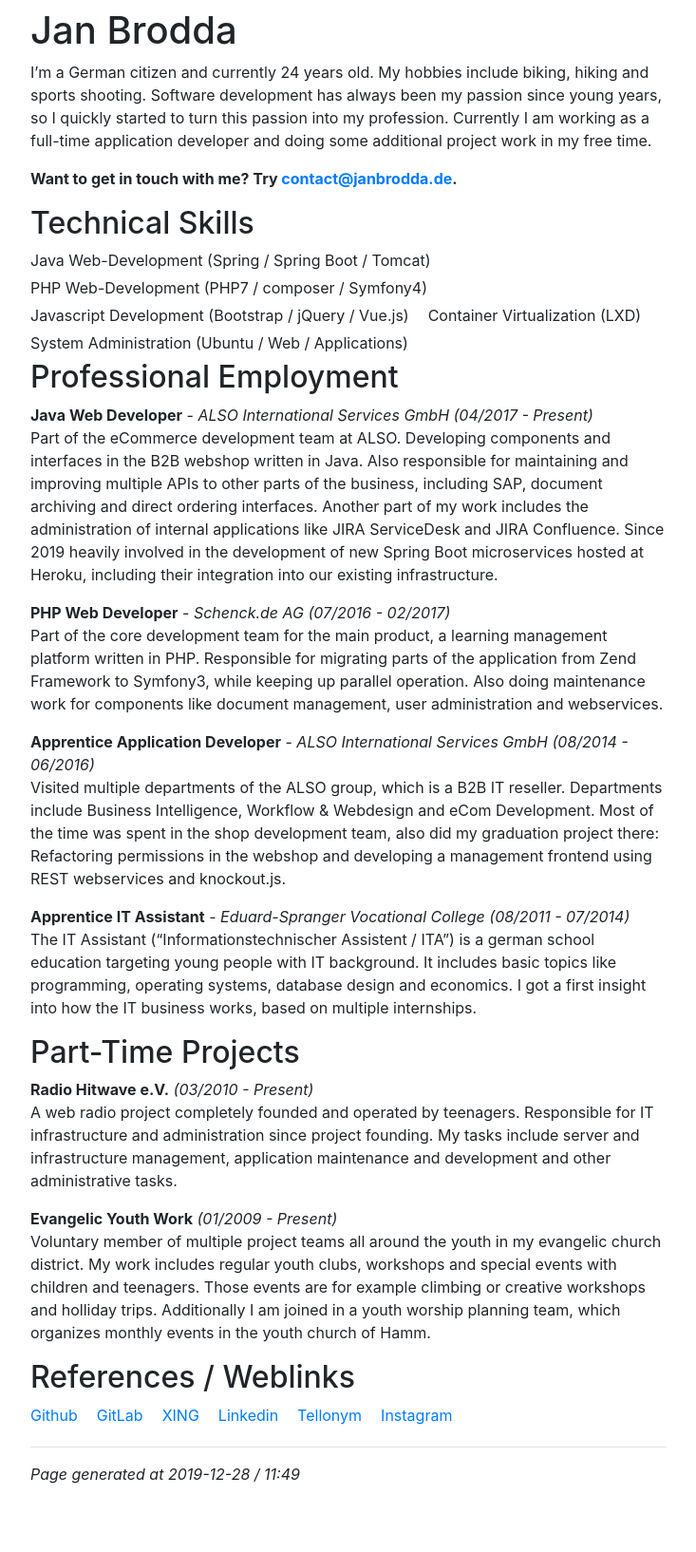
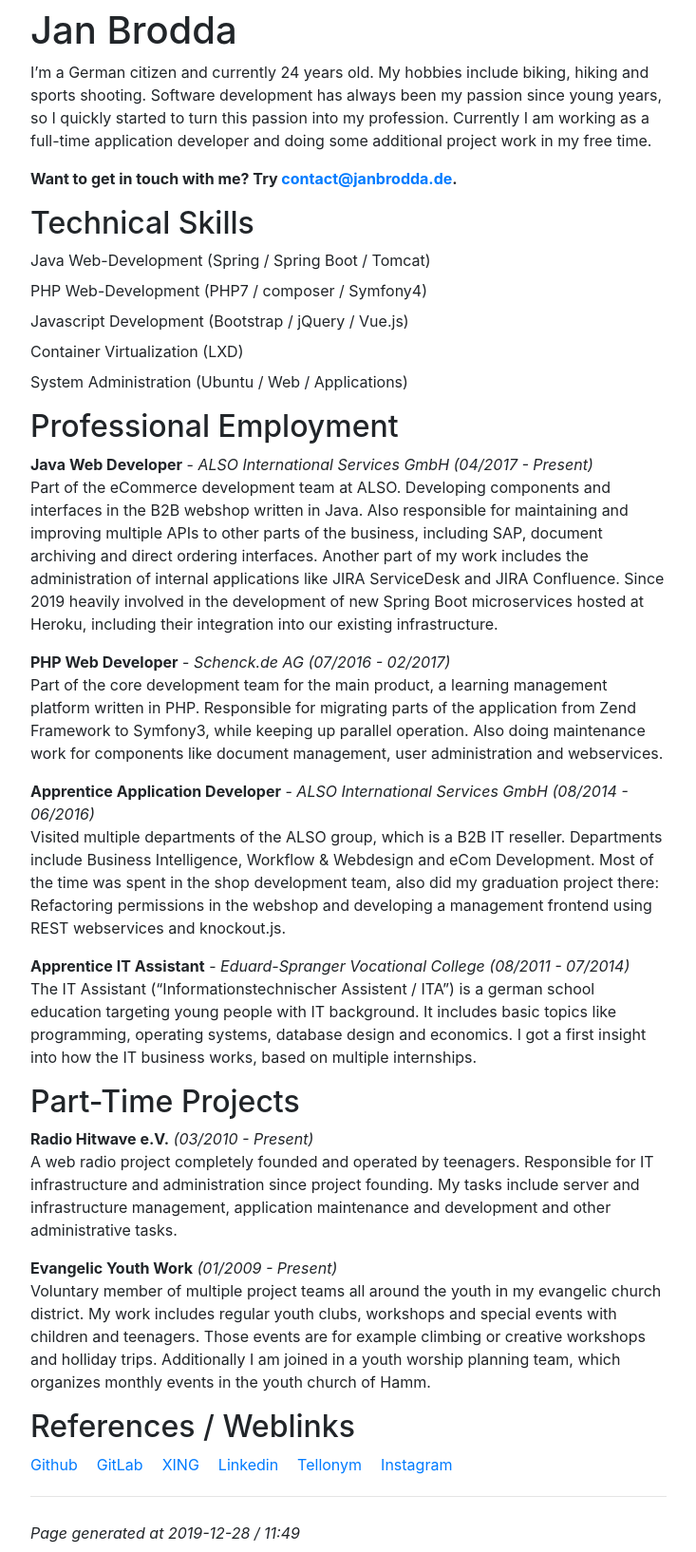
Before and after one commit to janxb/janxb.github.io, a Jekyll site: the page built from _pages/index.md, in a window 1280 px wide. Shown: the whole page at 95% size, without its empty margins (273-1006 px from the left). Built offline with Jekyll 4.4.1, drawn with Linux system fonts in a browser that asks for light colours; comment, search, counter and statistics services are not loaded; before the commit the page ends 1572 px from its top, so only the background shows below that.

Commit message:
improved list style, fixed broken indentation of non-link lists

```diff
--- a/assets/css/style.scss
+++ b/assets/css/style.scss
@@ -5,18 +5,39 @@
 	overflow-x: hidden;
 }
 
+hr {
+	padding-top: 10px;
+	clear: both;
+	display: block;
+}
+
 ul {
+	list-style-type:none;
+	padding:0;
+	margin-left:0;
+}
+
+li {
+	margin-bottom:0.5em;
+}
+
+@mixin inline-list {
 	list-style-type: none;
 	margin: 0;
 	padding: 0;
 	overflow: hidden;
+
+	li {
+		float: left;
+		display: block;
+		text-align: center;
+		padding: 0 20px 5px 0;
+		margin:0;
+	}
 }
 
-li {
-	float: left;
-	display: block;
-	text-align: center;
-	padding: 0 20px 5px 0;
+h2#references--weblinks + ul {
+	@include inline-list;
 }
 
 @media print {
```
